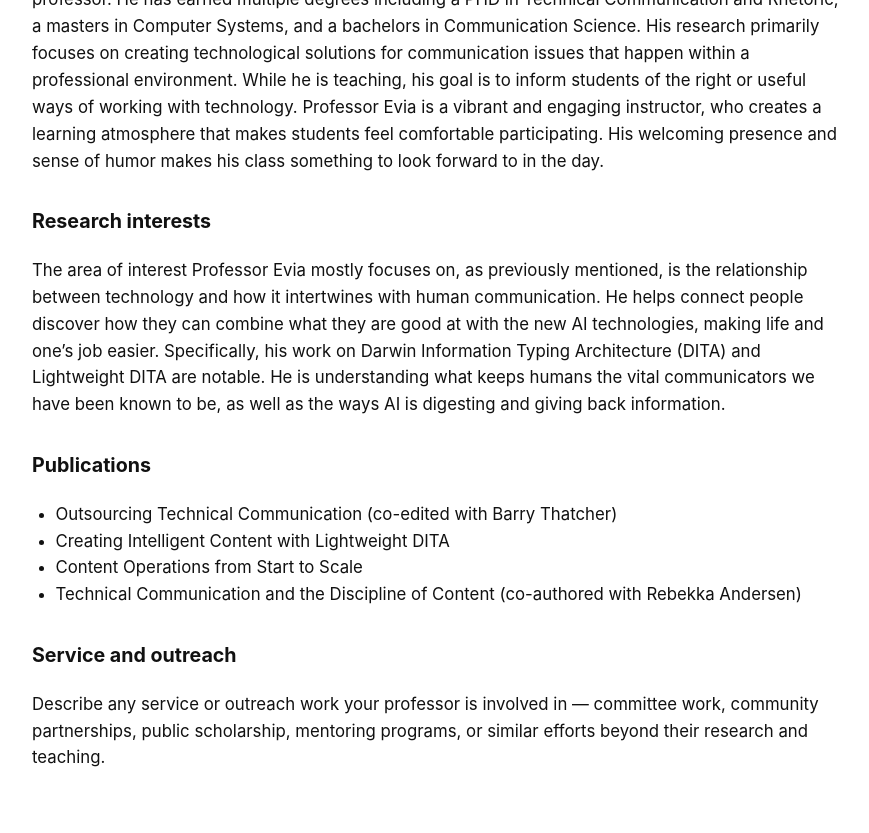
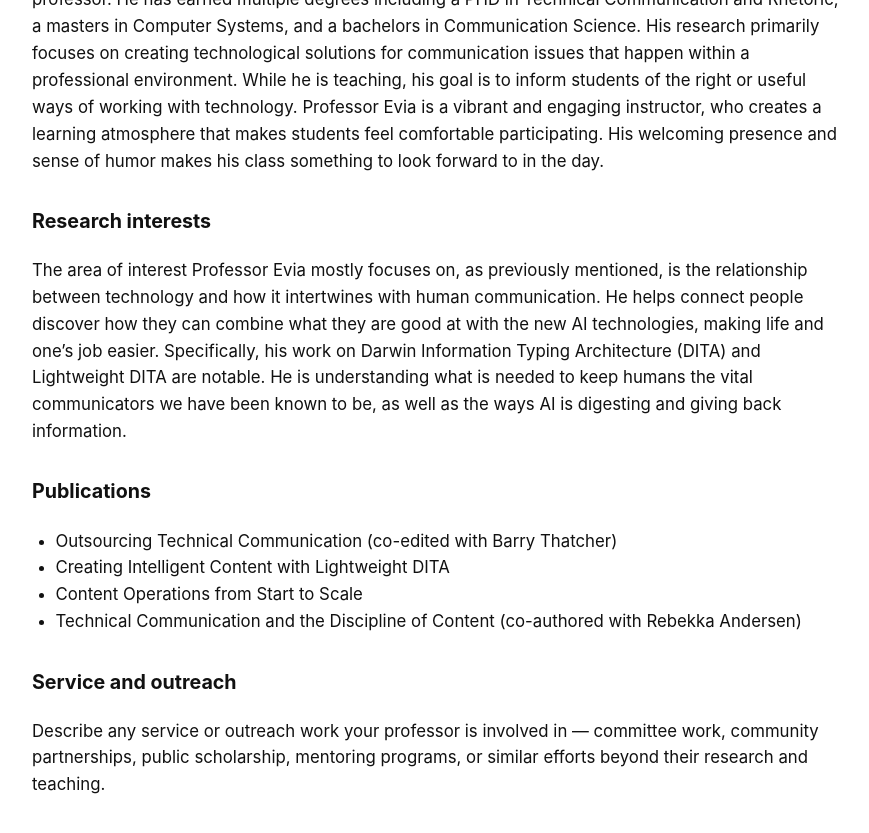
Before and after one commit to annaolszowy27/myawesomesemester, a Jekyll site: the page built from _courses/course-01.md, in a window 1280 px wide and 900 px high, scrolled down 902 px. Shown: the top 833 px of the window, without its empty margins (202-1071 px from the left). Built offline with Jekyll 4.4.1, drawn with Linux system fonts in a browser that asks for light colours.

Commit message:
Update course-01.md

```diff
--- a/_courses/course-01.md
+++ b/_courses/course-01.md
@@ -20,7 +20,7 @@ Professor Carlos Evia has multiple roles within the College of Liberal Arts and
 
 ### Research interests
 
-The area of interest Professor Evia mostly focuses on, as previously mentioned, is the relationship between technology and how it intertwines with human communication. He helps connect people discover how they can combine what they are good at with the new AI technologies, making life and one's job easier. Specifically, his work on Darwin Information Typing Architecture (DITA) and Lightweight DITA are notable. He is understanding what keeps humans the vital communicators we have been known to be, as well as the ways AI is digesting and giving back information.
+The area of interest Professor Evia mostly focuses on, as previously mentioned, is the relationship between technology and how it intertwines with human communication. He helps connect people discover how they can combine what they are good at with the new AI technologies, making life and one's job easier. Specifically, his work on Darwin Information Typing Architecture (DITA) and Lightweight DITA are notable. He is understanding what is needed to keep humans the vital communicators we have been known to be, as well as the ways AI is digesting and giving back information.
 
 ### Publications
 
```
